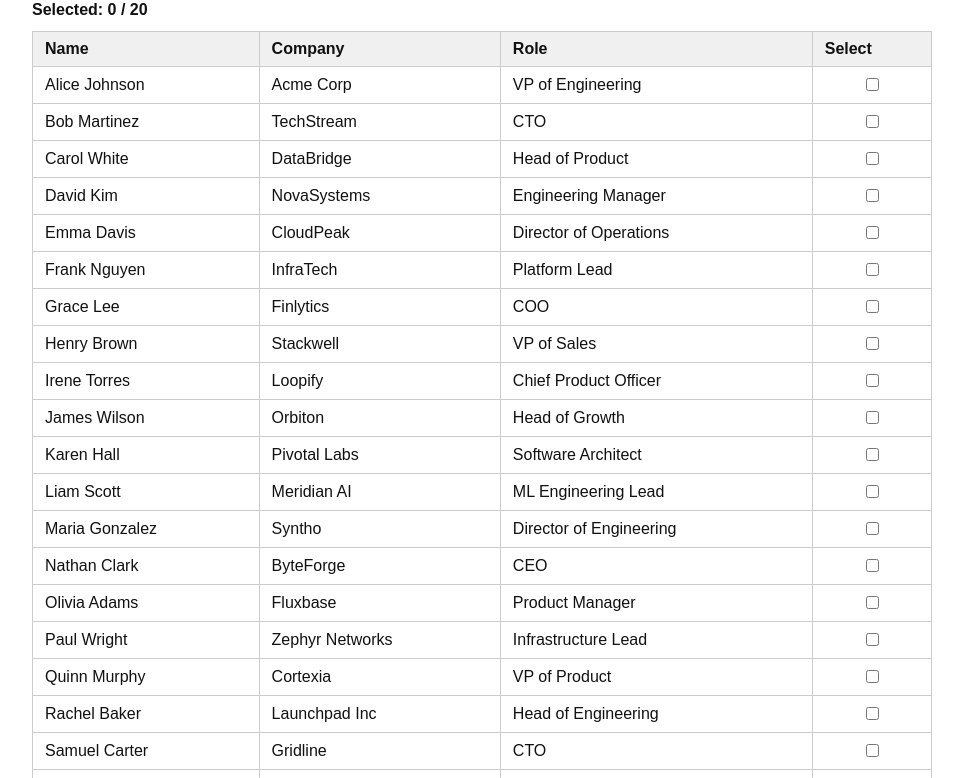
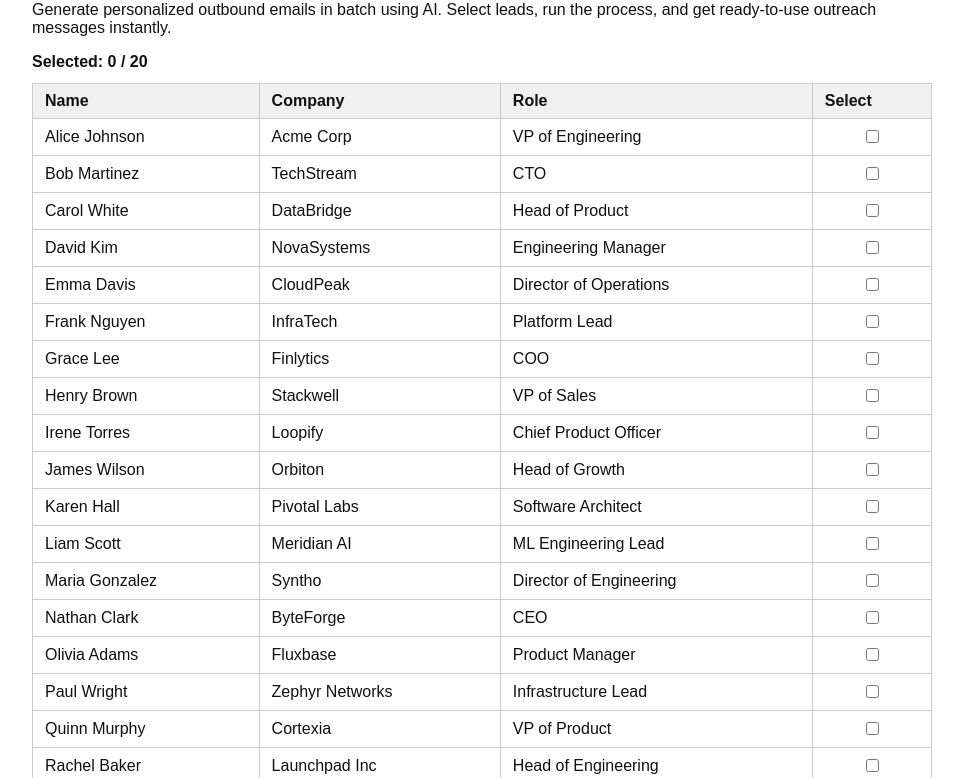
Before and after one commit to AlejandroSRdev/outreach-agent, a website built with Vite: page frontend/index.html in a window 1280 px wide. Shown: the part 92-870 px from the top of the page, without its empty margins (158-1121 px from the left). Built offline with nearby package versions, Linux system fonts and the light colour scheme; no server answers.

Commit message:
Frontend fix (description added)

```diff
--- a/frontend/index.html
+++ b/frontend/index.html
@@ -7,6 +7,7 @@
 </head>
 <body>
   <h1>Outreach Agent</h1>
+  <p id="app-description">Generate personalized outbound emails in batch using AI. Select leads, run the process, and get ready-to-use outreach messages instantly.</p>
 
   <div id="selection-counter">Selected: 0 / 20</div>
 
```
